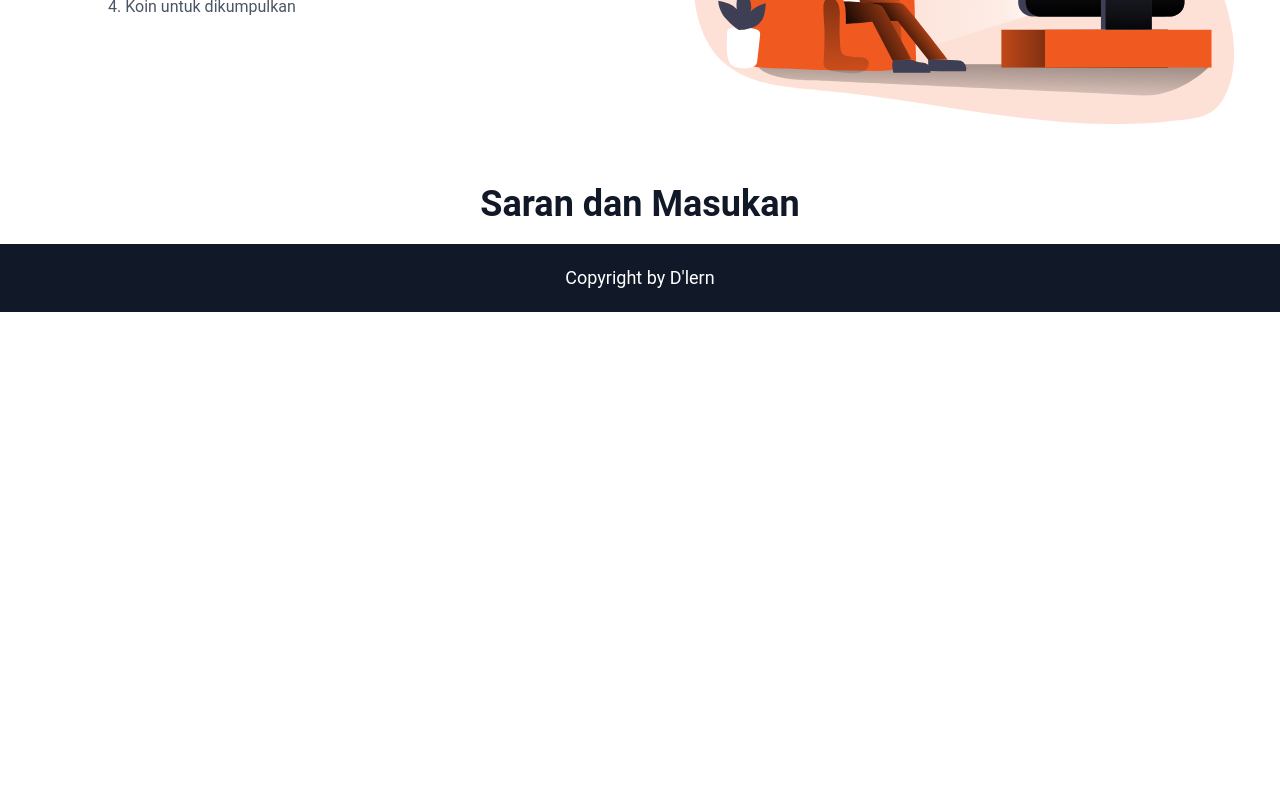
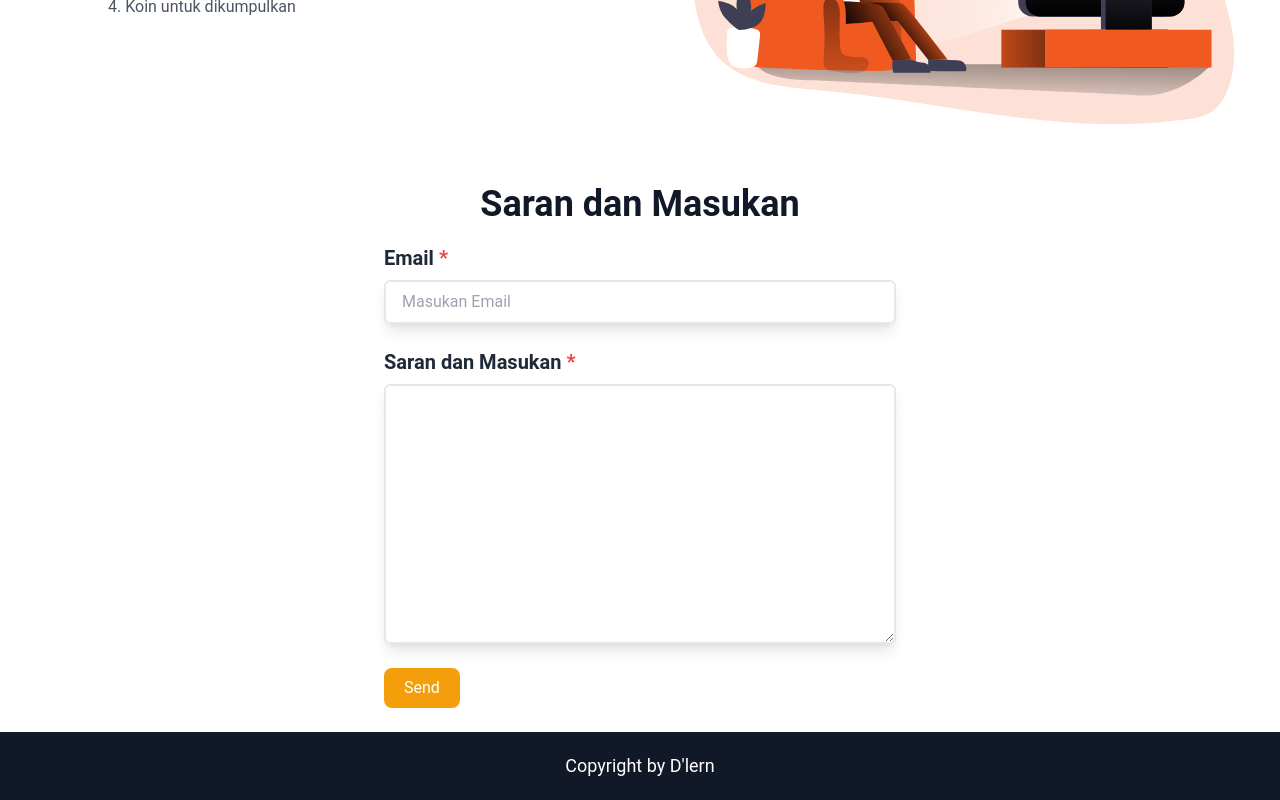
Before and after one commit to wahyunf354/dlern, a Next.js app: page /landing-page in a window 1280 px wide. Shown: the part 1050-1850 px from the top of the page. Before the commit the page ends 1362 px from the top, so only its background shows below. Built offline with nearby package versions, Linux system fonts and the light colour scheme.

Commit message:
tampilan landing page aman

```diff
--- a/pages/landing-page.js
+++ b/pages/landing-page.js
@@ -1,8 +1,36 @@
 import Layout from "../components/Layout.js";
-import Link from "next/link";
 import Image from "next/image";
 import { Button } from "../components/atom/Button.js";
-export default function Home() {
+
+function FromSaran() {
+  return (
+    <form className="flex flex-col md:px-96 px-5">
+      <label className="mb-2 font-bold text-gray-800 text-xl">
+        Email <span className="text-red-500">*</span>
+      </label>
+      <input
+        type="email"
+        placeholder="Masukan Email"
+        className="shadow-lg mb-6 border-2 border-gray-200 py-2 px-4 rounded-md"
+      />
+      <label className="mb-2 font-bold text-gray-800 text-xl">
+        Saran dan Masukan <span className="text-red-500">*</span>
+      </label>
+      <textarea
+        name="saran"
+        id="saran"
+        cols="30"
+        rows="10"
+        className="shadow-lg border-2 mb-6 border-gray-200 py-2 px-4 rounded-md"
+      ></textarea>
+      <button className="bg-yellow-500 rounded-lg py-2 px-5 text-white mb-6 md:w-min ">
+        Send
+      </button>
+    </form>
+  );
+}
+
+export default function Landing() {
   return (
     <Layout title="Landing Page">
       {/* navbar */}
@@ -33,7 +61,7 @@ export default function Home() {
             type="link"
             title="MULAI"
             href="/register"
-            className="bg-yellow-600 text-sm hover:bg-yellow-500 focus:bg-yellow-500"
+            className="bg-yellow-500 text-sm hover:bg-yellow-400 focus:bg-yellow-400"
           />
         </div>
       </div>
@@ -84,10 +112,11 @@ export default function Home() {
       </div>
 
       {/* Masukan dan saran */}
-      <div className="container mx-auto text-center">
-        <h1 className="text-gray-900 mb-5 font-bold text-4xl">
+      <div className="container mx-auto">
+        <h1 className="text-gray-900 mb-5 text-center font-bold text-4xl">
           Saran dan Masukan
         </h1>
+        <FromSaran />
       </div>
 
       {/* Contact */}
```
